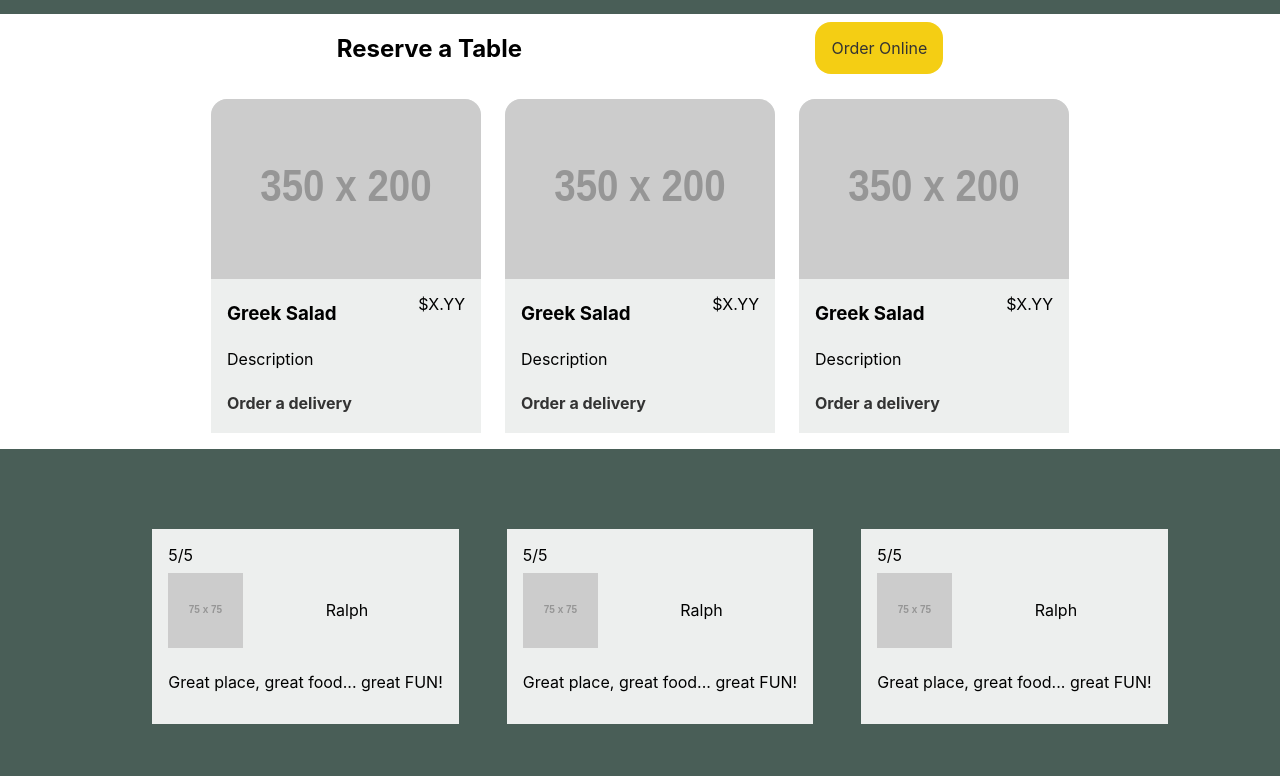
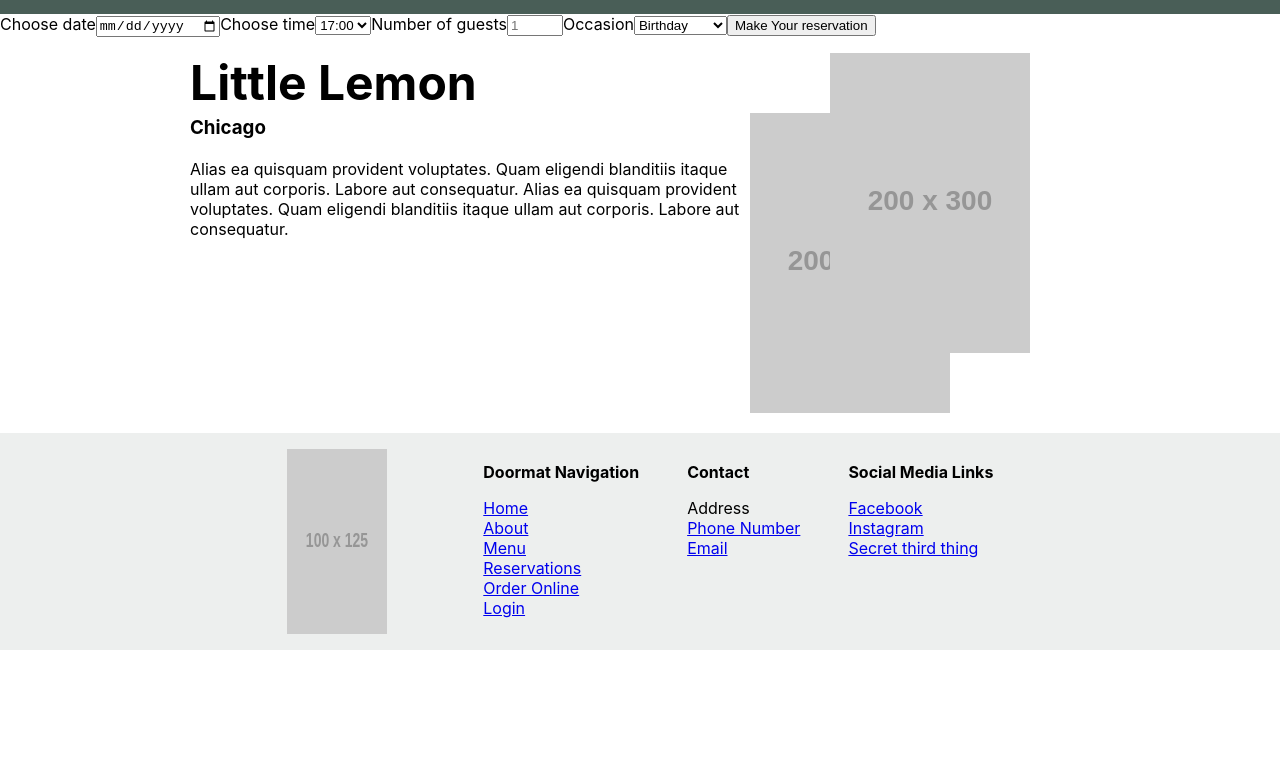
Before and after one commit to wingmatt/coursera-fe-capstone, a React (Create React App) app: page /reserve-table in a window 1280 px wide. Shown: the part 324-1100 px from the top of the page. After the commit the page ends 974 px from the top, so only its background shows below. Built offline with nearby package versions, Linux system fonts and the light colour scheme.

Commit message:
Output BookingForm

```diff
--- a/src/routes/ReserveTable.jsx
+++ b/src/routes/ReserveTable.jsx
@@ -1,5 +1,4 @@
-import Card from "../components/Card";
-import Testimonial from "../components/Testimonial";
+import BookingForm from "../components/BookingForm"
 
 const ReserveTable = () => {
   return (
@@ -13,32 +12,7 @@ const ReserveTable = () => {
             <img  className="imagery" alt="Little Lemon Chicago" src="http://via.placeholder.com/300x200" />
           </div>
         </section>
-        <section className="highlights">
-          <div className="grid-content">
-            <h2>Reserve a Table</h2>
-            <a href="/order-online" className="button cta">
-              Order Online
-            </a>
-            <ul>
-              <li>
-                <Card title="Greek Salad" description="Description" price="X.YY" imgUrl="http://via.placeholder.com/350x200" />
-              </li>
-              <li>
-                <Card title="Greek Salad" description="Description" price="X.YY" imgUrl="http://via.placeholder.com/350x200" />
-              </li>
-              <li>
-                <Card title="Greek Salad" description="Description" price="X.YY" imgUrl="http://via.placeholder.com/350x200" />
-              </li>
-            </ul>
-          </div>
-        </section>
-        <section className="testimonials">
-          <ul>
-            <li><Testimonial name="Ralph" imgUrl="http://via.placeholder.com/75x75" rating="5/5" quotation="Great place, great food... great FUN!"/></li>
-            <li><Testimonial name="Ralph" imgUrl="http://via.placeholder.com/75x75" rating="5/5" quotation="Great place, great food... great FUN!"/></li>
-            <li><Testimonial name="Ralph" imgUrl="http://via.placeholder.com/75x75" rating="5/5" quotation="Great place, great food... great FUN!"/></li>
-          </ul>
-        </section>
+        <BookingForm />
         <section className="about">
           <div className="grid-content">
             <h2>Little Lemon</h2>
```
